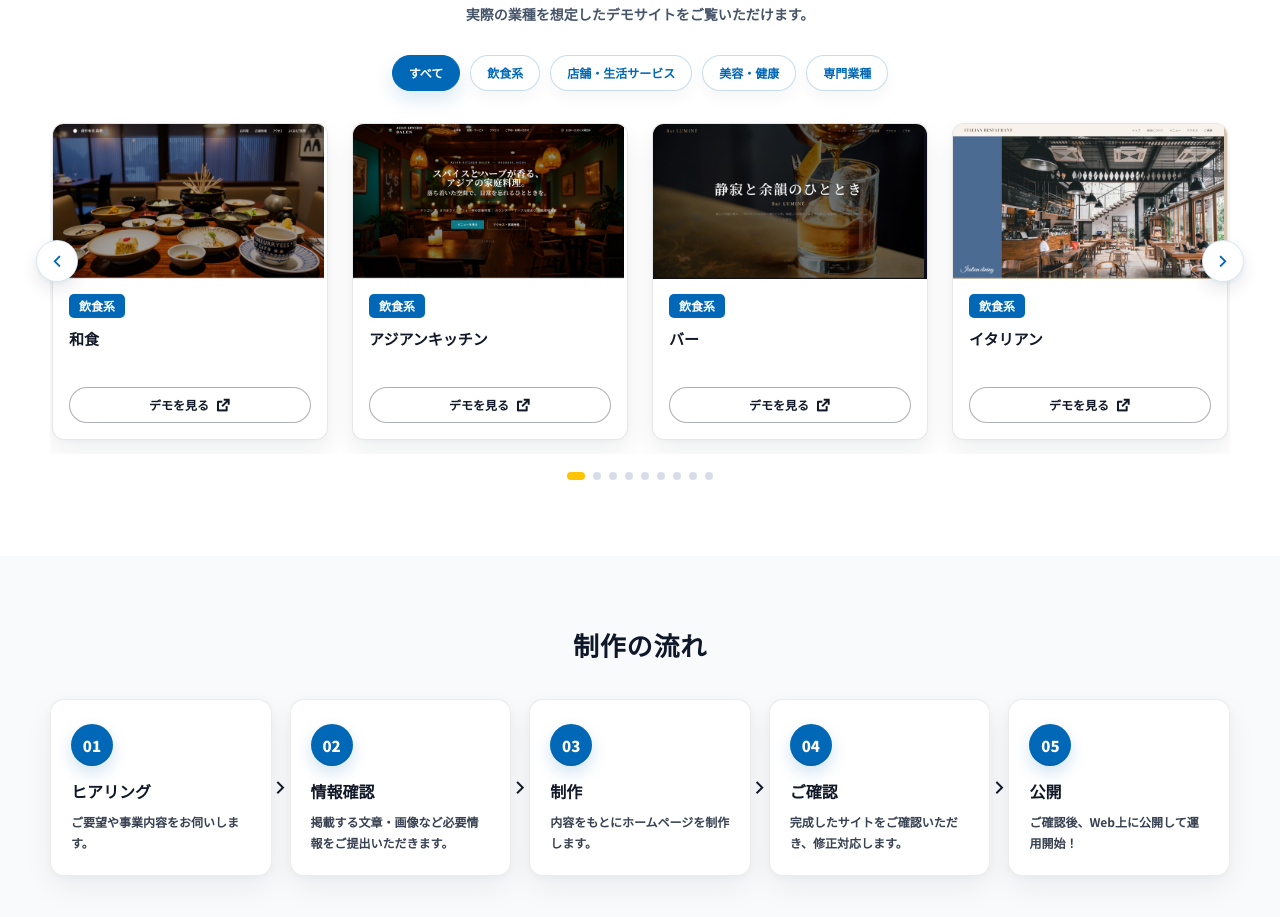
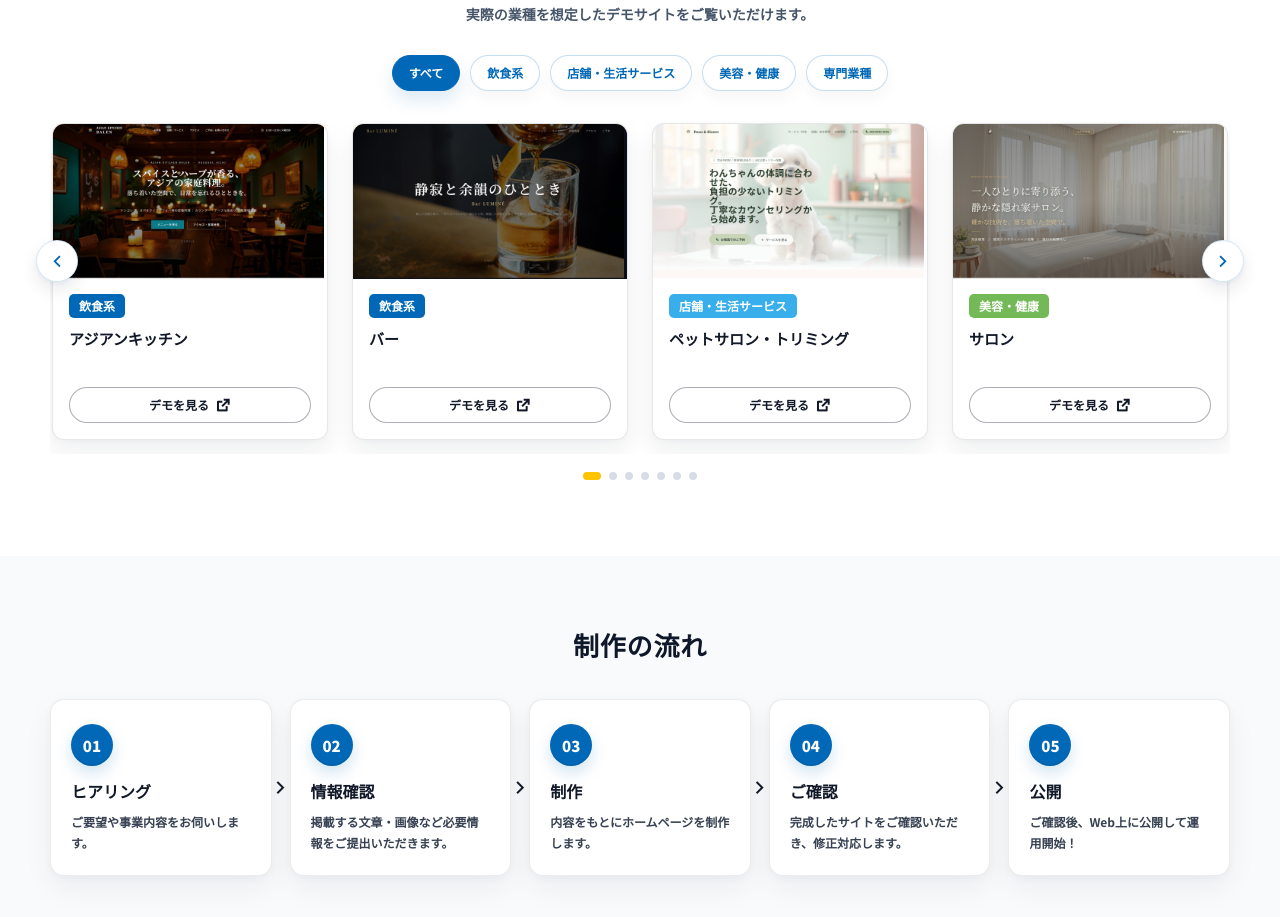
Before and after one commit to noda-chpartners/calltech-free-lp, a React (Vite) app: page / in a window 1280 px wide. Shown: the part 1660-2577 px from the top of the page. Built offline with nearby package versions, Linux system fonts and the light colour scheme.

Commit message:
Update demo site listings

```diff
--- a/src/pages/home/components/DemoSection.tsx
+++ b/src/pages/home/components/DemoSection.tsx
@@ -15,13 +15,6 @@ type DemoSite = {
 const demoSites: DemoSite[] = [
   {
     category: '飲食系',
-    title: '和食',
-    url: 'https://hisui-ginza.pages.dev/',
-    image: '/images/demo/hisui-ginza.png',
-    tagColor: 'blue',
-  },
-  {
-    category: '飲食系',
     title: 'アジアンキッチン',
     url: 'https://asian-kitchen-balen.pages.dev/',
     image: '/images/demo/asian-kitchen-balen.png',
@@ -32,13 +25,6 @@ const demoSites: DemoSite[] = [
     title: 'バー',
     url: 'https://bar-lumine.pages.dev/',
     image: '/images/demo/bar-lumine.png',
-    tagColor: 'blue',
-  },
-  {
-    category: '飲食系',
-    title: 'イタリアン',
-    url: 'https://italian-restaurant.pages.dev/',
-    image: '/images/demo/italian-restaurant.png',
     tagColor: 'blue',
   },
   {
@@ -71,7 +57,7 @@ const demoSites: DemoSite[] = [
   },
   {
     category: '専門業種',
-    title: '工業系',
+    title: '工業',
     url: 'https://technoworks.pages.dev/',
     image: '/images/demo/technoworks.png',
     tagColor: 'purple',
```
